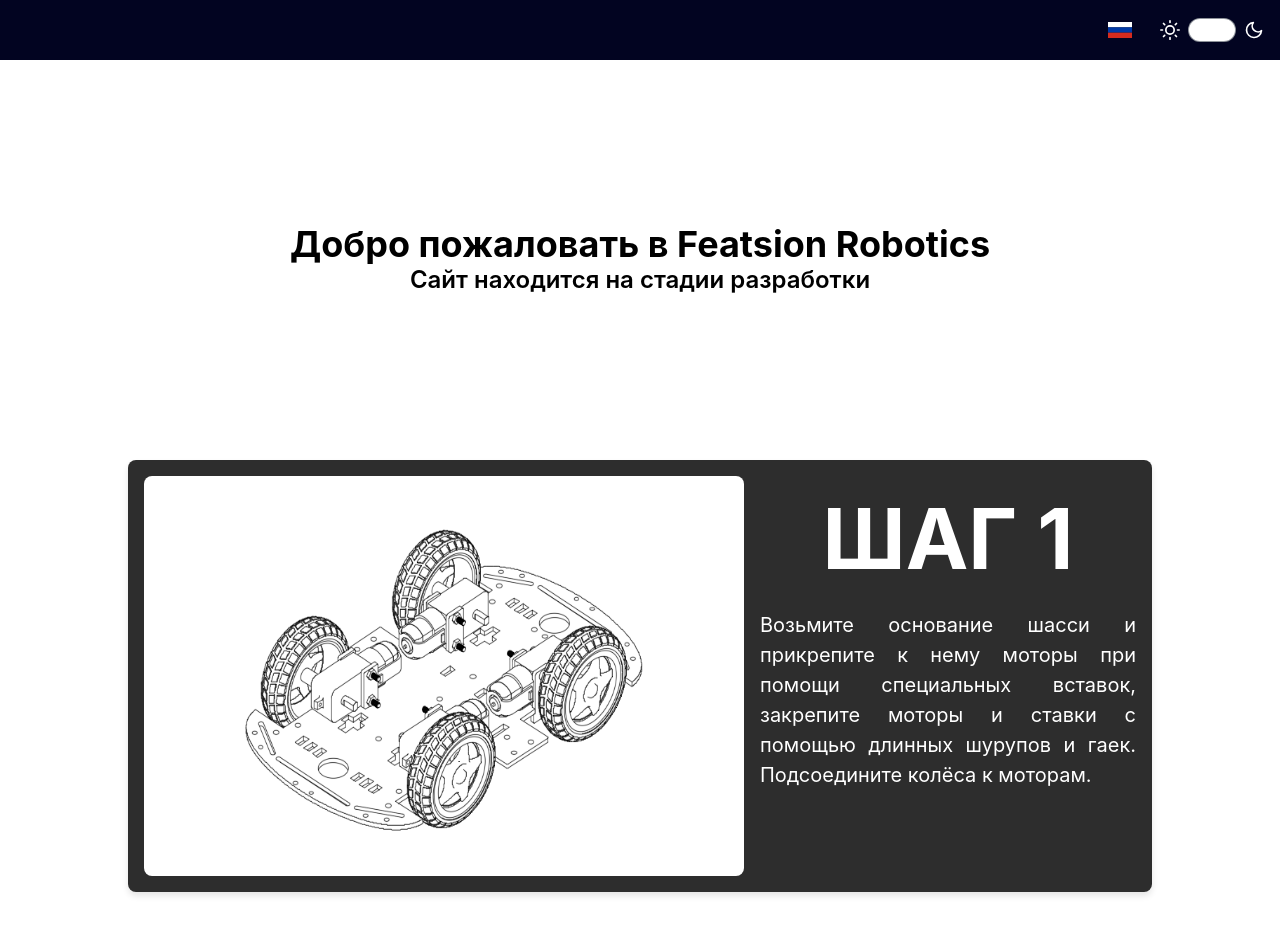
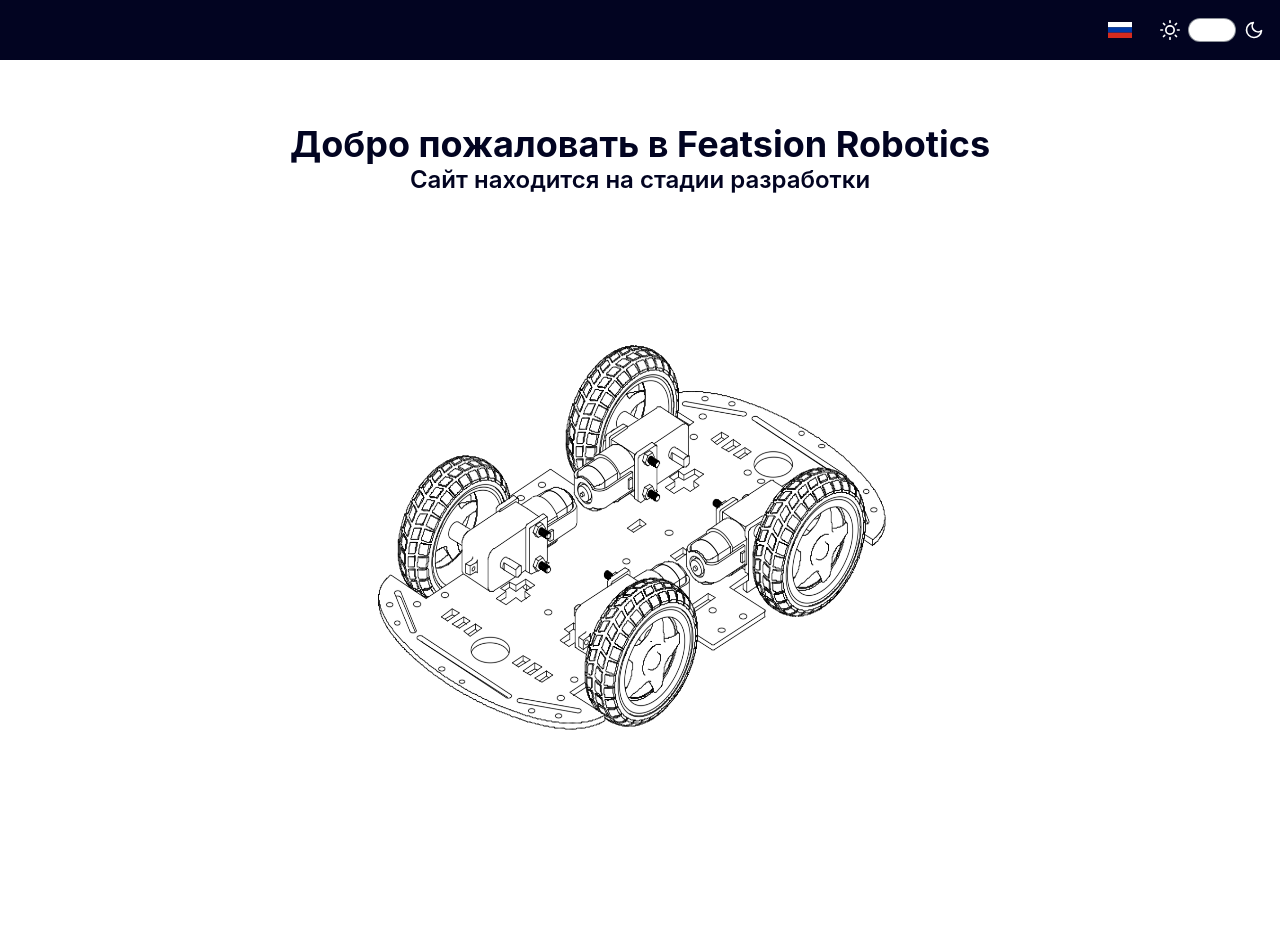
Before and after one commit to uzakotim/featsion.com, a React (Create React App) app: page / in a window 1280 px wide. Shown: the top 934 px of the page. Built offline with nearby package versions, Linux system fonts and the light colour scheme.

Commit message:
car image and nothing else

```diff
--- a/src/App.js
+++ b/src/App.js
@@ -12,6 +12,7 @@
 import LeftLargeCard from "./components/LeftLargeCard";
 import RightLargeCard from "./components/RightLargeCard";
 import SmallCard from "./components/SmallCard";
+import ImageCard from "./components/ImageCard";
 function App() {
     const { t, i18n } = useTranslation();
     const [theme, setTheme] = useState("light");
@@ -81,14 +82,25 @@
                 <ThemeSwitcher toggleTheme={toggleTheme} />
             </header>
             {/* Welcome */}
-            <main className="flex flex-col items-center justify-center h-[50vh] text-center">
+            <main className="flex flex-col items-center justify-center h-[25vh] text-center">
                 <h1 className="text-4xl font-bold">{t("welcome")}</h1>
                 <h2 className="text-2xl font-semibold">
                     {t("maintenance")}
                 </h2>
             </main>
             {/* Card */}
-            <div className="w-[80vw] mx-auto flex justify-center items-center">
+            <div className="w-[90vw] mx-auto flex justify-center items-center">
+                <ImageCard
+                    imageSrc={
+                        theme === "light"
+                            ? "./step1.webp"
+                            : "./step1_dark.webp"
+                    }
+                    title="Step 1"
+                    text="Step 1 text"
+                />
+            </div>
+            {/* <div className="w-[80vw] mx-auto flex justify-center items-center">
                 {isSmallScreen ? (
                     <SmallCard
                         imageSrc={
--- /dev/null
+++ b/src/components/ImageCard.js
@@ -0,0 +1,39 @@
+import React from "react";
+import styled from "styled-components";
+
+const Card = styled.div`
+    background-color: ${({ theme }) => theme.cardBackground};
+    box-shadow: ${({ theme }) => theme.cardBackground};
+    border-radius: 0.5rem;
+    display: flex;
+    align-items: center;
+    padding: 1rem;
+`;
+
+const Title = styled.h2`
+    color: ${({ theme }) => theme.titleColor};
+    font-size: 5.25rem;
+    font-weight: bold;
+    margin-bottom: 0.5rem;
+`;
+
+const Text = styled.p`
+    color: ${({ theme }) => theme.textColor};
+    font-size: 1.25rem;
+`;
+
+const ImageCard = ({ imageSrc, title, text }) => {
+    return (
+        <Card>
+            <div className="flex flex-row">
+                <img
+                    src={imageSrc}
+                    alt={title}
+                    className="w-[60vw] h-[40vw] rounded-lg mr-4"
+                />
+            </div>
+        </Card>
+    );
+};
+
+export default ImageCard;
--- a/src/themes.js
+++ b/src/themes.js
@@ -1,14 +1,14 @@
 export const lightTheme = {
     body: "#FFF",
-    text: "#000",
-    cardBackground: "#2d2d2d",
+    text: "#020421",
+    cardBackground: "#FFF",
     cardShadow: "0 4px 6px rgba(0, 0, 0, 0.1)",
     titleColor: "#ffffff",
     textColor: "#ffffff",
 };
 
 export const darkTheme = {
-    body: "#020421",
+    body: "#000000",
     text: "#FFF",
     cardBackground: "#000000",
     cardShadow: "0 4px 6px rgba(0, 0, 0, 0.3)",
```
Also changed, not shown: 7 other files (tests, documents, lock files or other folders).
